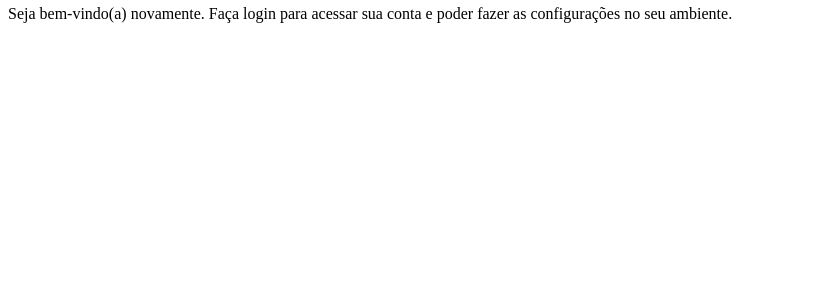
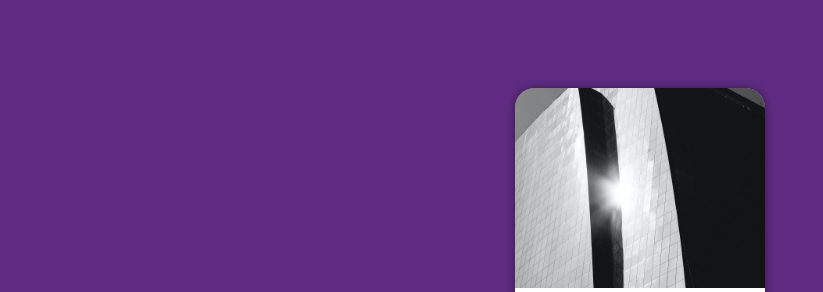
Before and after one commit to hannsmiller/projeto-login, a plain HTML site: page index.html in a window 1280 px wide. Shown: the part 62-354 px from the top of the page, without its empty margins (0-823 px from the left). Drawn offline with Linux system fonts and the light colour scheme.

Commit message:
exibi a imagem e configurei CSSs

```diff
--- a/estilos/style.css
+++ b/estilos/style.css
@@ -3,3 +3,49 @@ Paleta de cores
 verde: #49a09d
 Lilás: #5f2c82
 */
+
+* {
+    font-family: Arial, Helvetica, sans-serif;
+    padding: 0px;
+    margin: 0px;
+    box-sizing: border-box;
+}
+
+body, html {
+    background-color: #5f2c82;
+    height: 100vh;
+    width: 100vw;
+}
+
+main {
+    position: relative;
+    height: 100vh;
+    width: 100vw;
+}
+
+#login {
+    position: absolute;
+    top: 50%;
+    left: 50%;
+    transform: translate(-50%, -50%);
+    overflow: hidden;
+
+    background-color: white;
+    width: 250px;
+    height: 500px;
+    border-radius: 20px;
+    box-shadow: 0px 0px 10px rgba(0, 0, 0, 0.450);
+}
+
+#login > #imagem {
+    display: block;
+    background: #5f2c82 url(../imagens/metal.jpg);
+    background-size: cover;
+    background-position: left bottom;
+    height: 200px;
+}
+
+#login > #formulario {
+    display: block;
+    padding: 10px;
+}
```
Also changed, not shown: index.html (+0 -1 lines).
